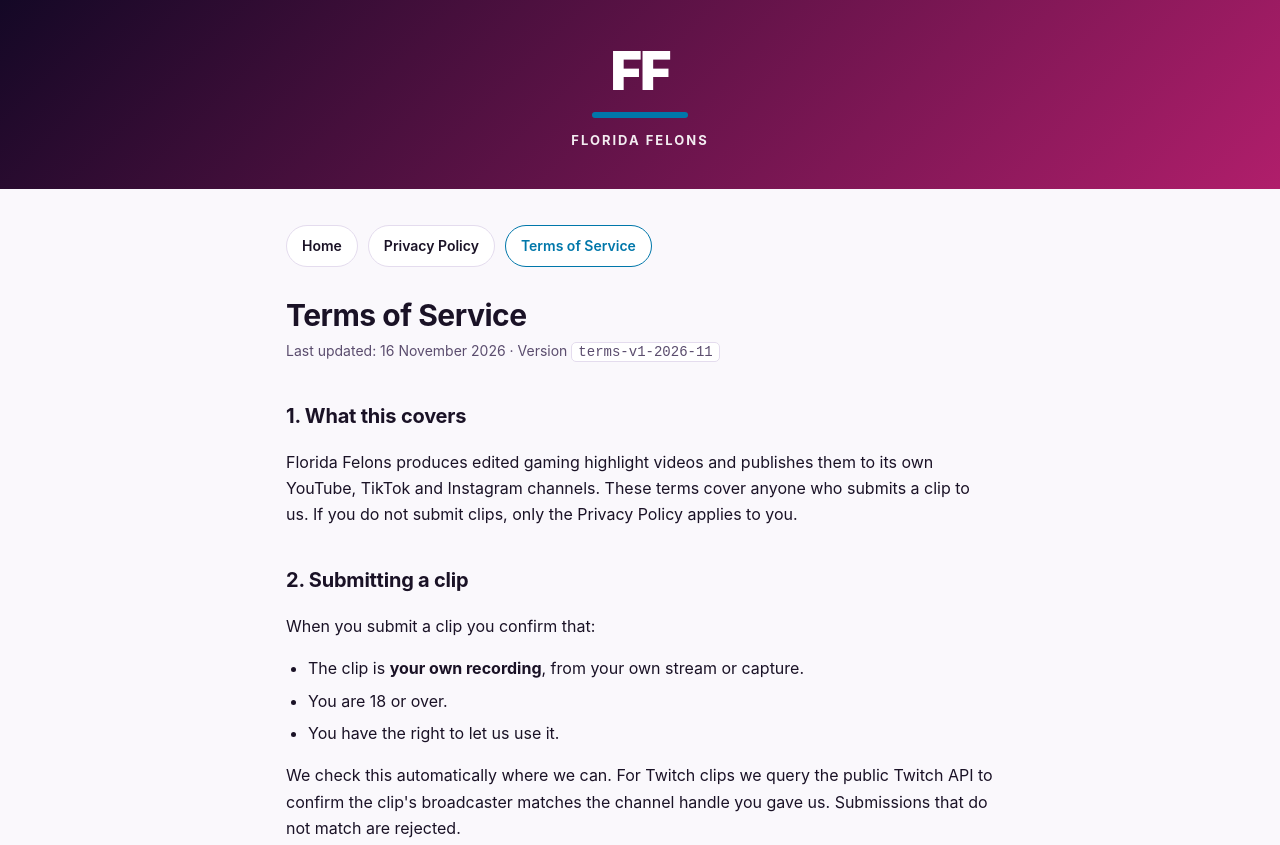
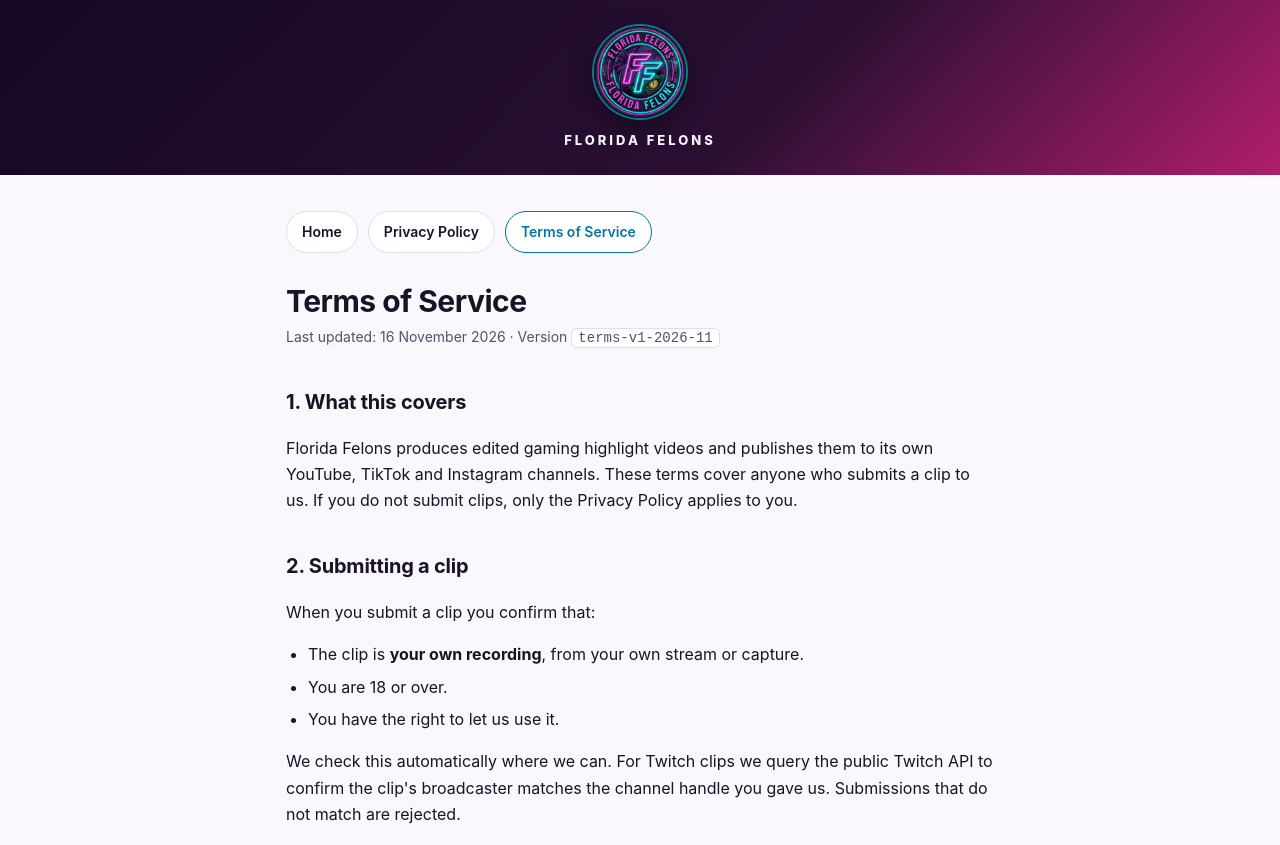
Before and after one commit to Tompouday/floridafelons-site, a plain HTML site: page terms.html in a window 1280 px wide. Shown: the top 845 px of the page. Drawn offline with Linux system fonts and the light colour scheme.

Commit message:
Use the real Florida Felons artwork
Banner as the landing hero, circular logo in the policy page headers,
favicon and OG image. Replaces the ffmpeg-generated CSS lettering.

Co-Authored-By: Claude Opus 5 <noreply@anthropic.com>

```diff
--- a/style.css
+++ b/style.css
@@ -30,33 +30,45 @@ body {
   -webkit-text-size-adjust: 100%;
 }
 
+/* Full-bleed banner, used on the landing page only. The artwork already
+   carries the wordmark, so nothing is drawn over it. */
+.hero {
+  display: block;
+  width: 100%;
+  max-width: 1600px;
+  margin: 0 auto;
+  height: auto;
+  background: #0a0512;
+}
+
+/* Compact header for the policy pages: real logo, no CSS lettering. */
 header {
-  background: linear-gradient(135deg, #140826 0%, var(--magenta) 100%);
-  padding: 44px 16px 38px;
+  background: linear-gradient(135deg, #140826 0%, #2a0f33 60%, var(--magenta) 100%);
+  padding: 26px 16px 24px;
   text-align: center;
 }
 
-header .mark {
-  font-size: 54px;
-  font-weight: 900;
-  letter-spacing: -2px;
-  color: #fff;
-  line-height: 1;
-}
-
-header .rule {
-  width: 96px; height: 6px;
-  background: var(--accent);
-  margin: 14px auto 12px;
-  border-radius: 3px;
+header .logo {
+  width: 92px;
+  height: 92px;
+  border-radius: 50%;
+  display: block;
+  margin: 0 auto 12px;
+  box-shadow: 0 0 0 2px rgba(0,229,255,.5), 0 8px 28px rgba(0,0,0,.45);
 }
 
 header .name {
-  color: rgba(255,255,255,.92);
-  font-weight: 700;
-  letter-spacing: 2px;
+  color: rgba(255,255,255,.95);
+  font-weight: 800;
+  letter-spacing: 3px;
   font-size: 13px;
   text-transform: uppercase;
+}
+
+header a { text-decoration: none; }
+
+@media (max-width: 520px) {
+  header .logo { width: 72px; height: 72px; }
 }
 
 main {
--- a/terms.html
+++ b/terms.html
@@ -5,13 +5,16 @@
 <meta name="viewport" content="width=device-width, initial-scale=1">
 <title>Terms of Service — Florida Felons</title>
 <meta name="description" content="Terms covering clip submissions to Florida Felons, the licence you grant, and how removals work.">
+<link rel="icon" href="img/icon-180.png" sizes="180x180">
+<link rel="apple-touch-icon" href="img/icon-180.png">
+<meta property="og:image" content="https://tompouday.github.io/floridafelons-site/img/banner-web.jpg">
+<meta name="twitter:card" content="summary_large_image">
 <link rel="stylesheet" href="style.css">
 </head>
 <body>
 
 <header>
-  <div class="mark">FF</div>
-  <div class="rule"></div>
+  <a href="./"><img class="logo" src="img/logo-512.jpg" alt="Florida Felons logo" width="92" height="92"></a>
   <div class="name">Florida Felons</div>
 </header>
 
```
Also changed, not shown: index.html (+5 -5 lines), privacy.html (+5 -2 lines), img/banner-web.jpg (added), img/banner.jpg (added), img/icon-180.png (added), img/logo-512.jpg (added), img/logo.jpg (added).
